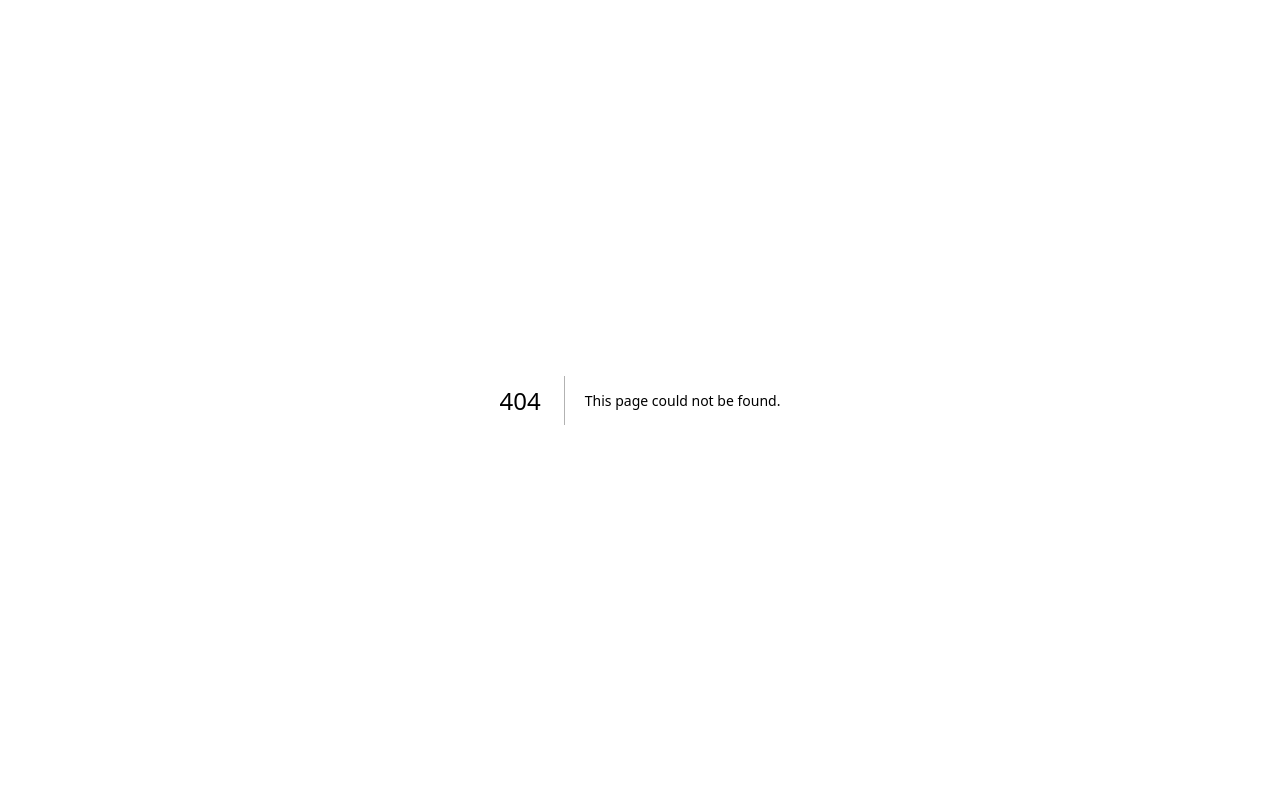
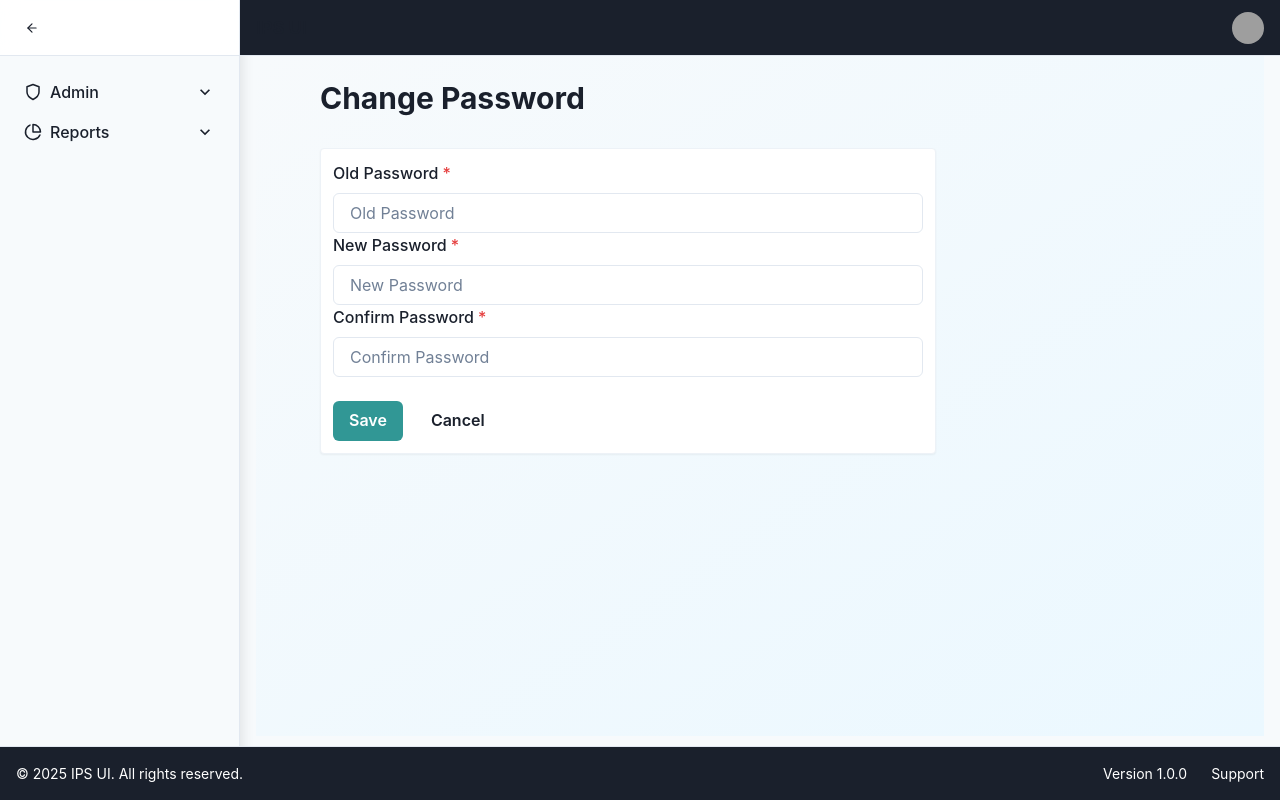
Before and after one commit to mehtaruchit28/ips_ui, a Next.js app: page /change_password in a window 1280 px wide. Before the commit this address had no page. Built offline with nearby package versions, Linux system fonts and the light colour scheme; grey boxes are pictures that could not be loaded.

Commit message:
Add change password and state county map

```diff
--- a/src/components/layout/Header.tsx
+++ b/src/components/layout/Header.tsx
@@ -72,7 +72,7 @@ const Header = ({ showSidebarButton = true, onShowSidebar, isCollapsed }: Header
             <Avatar size="sm" name="User Name" src="/placeholder-avatar.jpg" />
           </MenuButton>
           <MenuList>
-            <MenuItem>Change Password</MenuItem>
+            <MenuItem onClick={() => {router.push('/change_password')}}>Change Password</MenuItem>
             <MenuItem onClick={() => {router.push('/login')}}>Logout</MenuItem>
           </MenuList>
         </Menu>
--- a/src/components/layout/Sidebar.tsx
+++ b/src/components/layout/Sidebar.tsx
@@ -234,7 +234,7 @@ const Sidebar = ({ isOpen, onClose, onCollapse }: SidebarProps) => {
                   <VStack align="stretch" spacing={1}>
                     <NavItem
                       icon={FiMap}
-                      href="/reports/map"
+                      href="/state_county_map"
                       isCollapsed={isCollapsed}
                     >
                       State/County Map
--- /dev/null
+++ b/src/pages/change_password.tsx
@@ -0,0 +1,100 @@
+import Layout from "../components/layout/Layout";
+import { Box,  useColorModeValue, Button, VStack, FormControl, Card, CardBody, FormLabel, Input, SimpleGrid, Container, Heading, CardFooter,FormErrorMessage } from "@chakra-ui/react"
+import { useState } from "react";
+import { useForm } from "react-hook-form";
+
+export default function change_password() {
+    const bgGradient = useColorModeValue(
+        'linear(to-br, gray.50, blue.50)',
+        'linear(to-br, gray.900, blue.900)'
+    )
+    const [change_password, setChange_Password] = useState<{
+        old_password: string;
+        new_password: string;
+        confirm_password: string;
+    }>({
+        old_password: '',
+        new_password: '',
+        confirm_password: '',
+    });
+    const handleInputChange = (e: React.ChangeEvent<HTMLInputElement | HTMLSelectElement>) => {
+        const { name, value } = e.target;
+        setChange_Password(prev => ({ ...prev, [name]: value }));
+    };
+    const {
+    handleSubmit,
+    register,
+    formState: { errors, isSubmitting },
+  } = useForm()
+     function onSubmit(values: any) {
+    return new Promise((resolve) => {
+      setTimeout(() => {
+        alert(JSON.stringify(values, null, 2))
+
+      }, 3000)
+    })
+  }
+
+    return (
+        <Layout>
+            <Box bgGradient={bgGradient} minH="calc(100vh - 120px)" py={6}>
+                <Container maxW="full" px={{ base: 4, md: 8, lg: 16 }}>
+                    <Box mb={8}>
+                        <Heading size="lg" mb={2}>Change Password</Heading>
+
+                    </Box>
+                    <form onSubmit={handleSubmit(onSubmit)}>
+                        <Card bg='white' w="70%" borderWidth="1px" borderColor='gray.100' size='sm' shadow="sm">
+                            <CardBody>
+                                <FormControl isRequired>
+                                    <FormLabel>Old Password</FormLabel>
+                                    <Input
+                                        placeholder="Old Password"
+                                        name="old_password"
+                                        value={change_password.old_password}
+                                        onChange={handleInputChange}
+                                    />
+                                </FormControl>
+
+                                <FormControl isRequired>
+                                    <FormLabel>New Password</FormLabel>
+                                    <Input
+                                        placeholder="New Password"
+                                        name="new_password"
+                                        value={change_password.new_password}
+                                        onChange={handleInputChange}
+                                    />
+                                    <FormErrorMessage>New Password is required</FormErrorMessage>
+                                </FormControl>
+
+                                <FormControl isRequired>
+                                    <FormLabel>Confirm Password</FormLabel>
+                                    <Input
+                                        placeholder="Confirm Password"
+                                        name="confirm_password"
+                                        value={change_password.confirm_password}
+                                        onChange={handleInputChange}
+                                    />
+                                    <FormErrorMessage>COnfirm Password is required</FormErrorMessage>
+                                </FormControl>
+
+                            </CardBody>
+                            <CardFooter>
+                                <Button type="submit" colorScheme="teal" mr={3}>
+                                    Save
+                                </Button>
+                                <Button variant="ghost" >
+                                    Cancel
+                                </Button>
+                            </CardFooter>
+
+                        </Card>
+                    </form>
+
+
+                </Container>
+
+            </Box>
+        </Layout >
+    )
+}
```
Also changed, not shown: package.json (+6 -1 lines), src/pages/home.tsx (+59 -0 lines), src/pages/state_county_map.tsx (added, +73 -0 lines), 1 other file (tests, documents, lock files or other folders).
